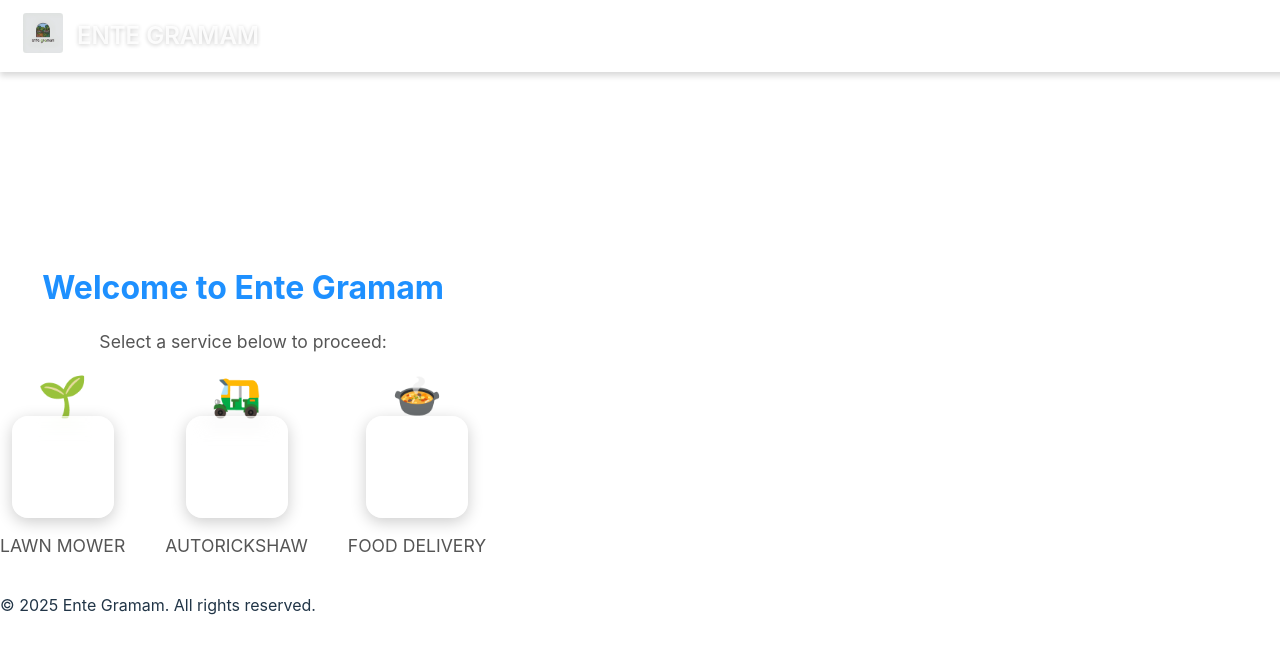
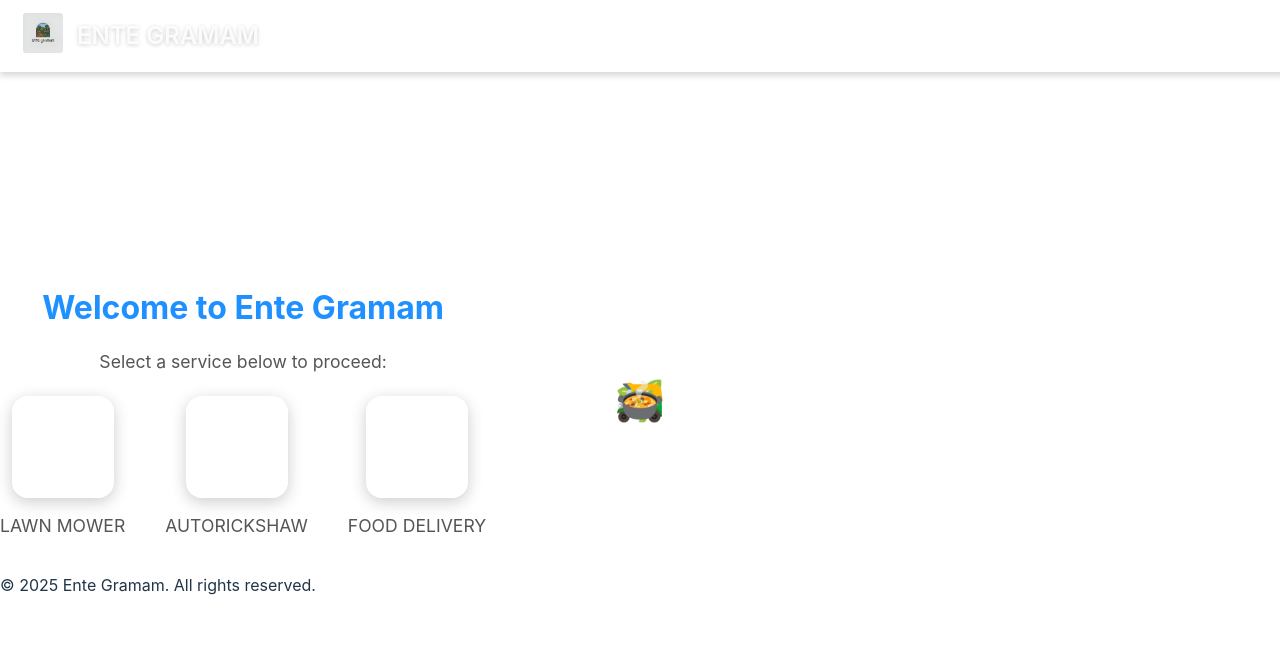
Before and after one commit to code-ninja-labs/ente-gramam1, a React (Vite) app: page / in a window 1280 px wide. Shown: the top 652 px of the page. Built offline with nearby package versions, Linux system fonts and the light colour scheme.

Commit message:
Update AppIcons.css

```diff
--- a/src/components/AppIcons/AppIcons.css
+++ b/src/components/AppIcons/AppIcons.css
@@ -35,10 +35,14 @@
 
 /* Emoji (icon) positioned at the center of the container */
 .icon {
-  font-size: 40px;  /* Icon size */
-  line-height: 1;   /* Ensures no extra space around inline elements */
-  margin: 0;        /* Remove default margins */
-  padding: 0;       /* Remove default padding */
+  font-size: 40px;
+  line-height: 1;
+  margin: 0;
+  padding: 0;
+  position: absolute; /* Ensure it aligns properly */
+  top: 50%;
+  left: 50%;
+  transform: translate(-50%, -50%); /* Perfectly center the emoji */
 }
 
 /* Label text below the container */
```
